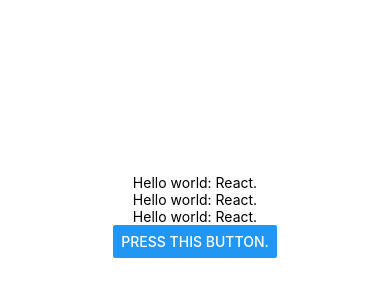
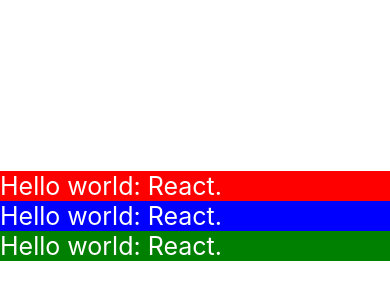
Before and after one commit to fernando-polo/PM192, a React Native app in the folder my-blank/: screen / in a window 390 px wide. Shown: the part 206-506 px from the top of the page. Built offline with nearby package versions, Linux system fonts and the light colour scheme.

Commit message:
StyleSheet & Flex
Se aprendió sobre el flex, propiedades y clases en el style.

```diff
--- a/my-blank/App.js
+++ b/my-blank/App.js
@@ -4,13 +4,13 @@
 import { Button, StyleSheet, Text, View } from 'react-native';
 import React, {useState} from 'react';
 
-const Texto = () =>{
+const Texto = ({style}) =>{
   const [contenido, setContenido] = useState('Hello world: React.')
   const actualizarTexto = () => {
     setContenido('Estado actualizado')
   }
   return (
-          <Text onPress={actualizarTexto}>{contenido}</Text>
+          <Text style = {[styles.text, style]} onPress={actualizarTexto}>{contenido}</Text>
   )
 }
 
@@ -20,11 +20,11 @@
   return (
 
     <View style={styles.container}>
-      <Texto></Texto>
-      <Texto></Texto>
-      <Texto></Texto>
-      <Button title='Press this button.'></Button>
+      <Texto style={styles.red}></Texto>
+      <Texto style={styles.blue}></Texto>
+      <Texto style={styles.green}></Texto>
       <StatusBar style="auto" />
+
     </View>
   );
 
@@ -35,7 +35,29 @@
   container: {
     flex: 1,
     backgroundColor: '#fff',
-    alignItems: 'center',
+    alignItems: 'base-line',
     justifyContent: 'center',
+    flexDirection:'column'
   },
+
+  text:{
+    color: 'white',
+    fontSize: 25,
+    // height: 100,
+    // width: 100,
+  },
+
+  red:{
+    backgroundColor: 'red',
+  },
+
+  green:{
+    backgroundColor: 'green',
+  },
+
+  blue:{
+    backgroundColor: 'blue',
+  },
+
+
 });
```
